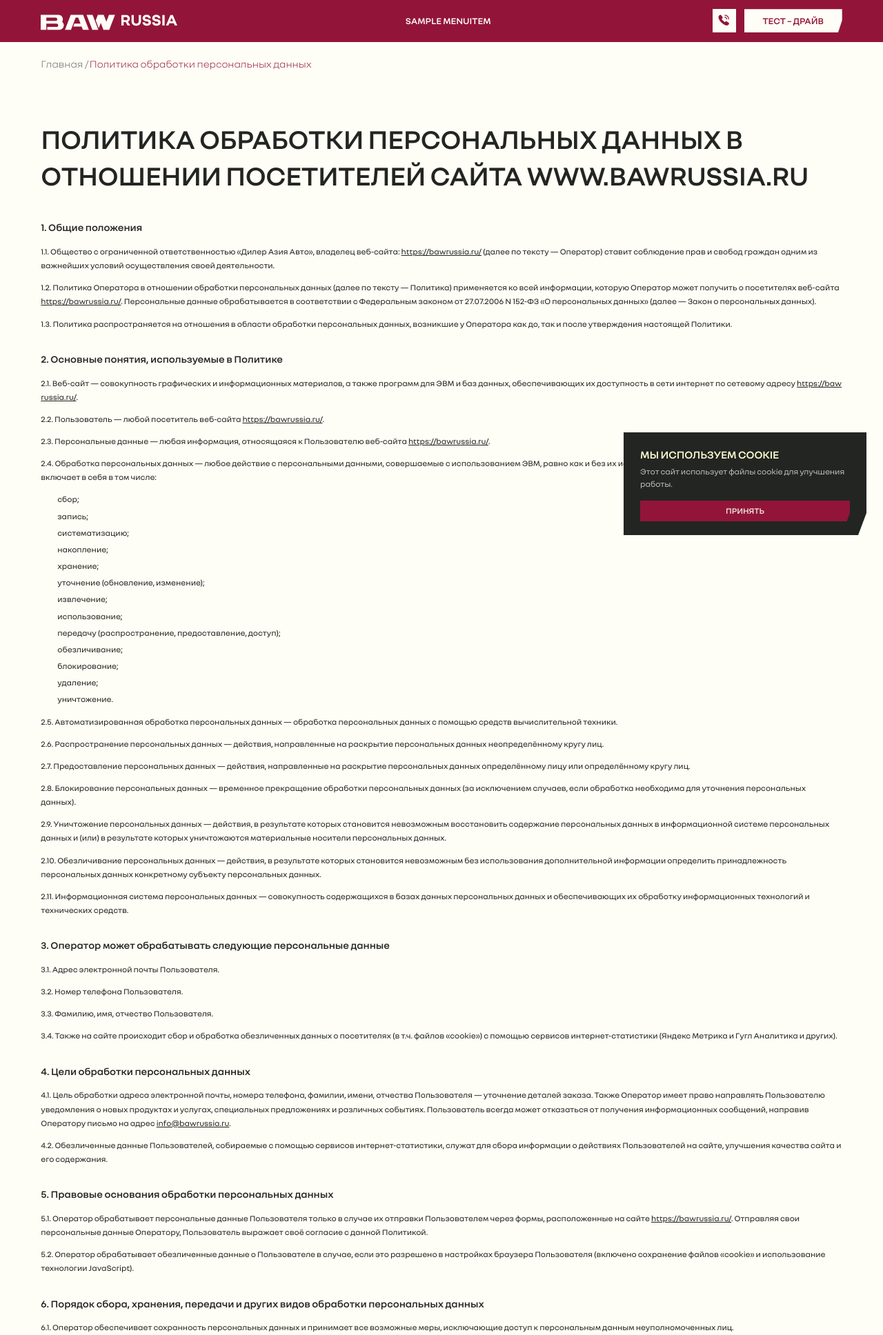
After one commit to Papalam/baw, a Django app: page /privacy-policy/ in a window 1280 px wide. The commit adds this page. Shown: the top 1936 px of the page at 69% size. Run offline with Django 5.2, Linux system fonts and the light colour scheme; tables that the repository leaves empty hold one stand-in row (values such as "Sample post"); grey boxes marked "Sample" are stand-in pictures; parts of the project's set-up code (start-up, migrations or seed data) failed here and were passed over.

Commit message:
добавлена страница с политикой обработки персональных данных

```diff
--- /dev/null
+++ b/assets/css/privacy_policy.css
@@ -0,0 +1,45 @@
+.privacy-policy {
+    padding: 40px 0 80px;
+}
+
+.privacy-policy .h1 {
+    margin-bottom: 40px;
+}
+
+.privacy-policy__section {
+    margin-bottom: 32px;
+}
+
+.privacy-policy__heading {
+    margin-bottom: 16px;
+}
+
+.privacy-policy__text p {
+    margin-bottom: 12px;
+    line-height: 1.7;
+}
+
+.privacy-policy__text p:last-child {
+    margin-bottom: 0;
+}
+
+.privacy-policy__list {
+    padding-left: 24px;
+    margin: 8px 0 12px;
+    list-style: disc;
+}
+
+.privacy-policy__list li {
+    margin-bottom: 4px;
+    line-height: 1.7;
+}
+
+.privacy-policy__link {
+    color: inherit;
+    text-decoration: underline;
+    word-break: break-all;
+}
+
+.privacy-policy__link:hover {
+    opacity: 0.7;
+}
--- /dev/null
+++ b/content/templates/content/privacy_policy.html
@@ -0,0 +1,120 @@
+{% extends 'base.html' %}
+{% load static %}
+{% load technical_features %}
+
+{% block title %}Политика обработки персональных данных{% endblock %}
+
+{% block other_css %}
+<link rel="stylesheet" href="{% static 'css/privacy_policy.css' %}">
+{% endblock %}
+
+{% block content %}
+<div class="test-main">
+    <div class="container">
+        {% breadcrumbs 'Главная' 'home' 'Политика обработки персональных данных' '' %}
+
+        <div class="privacy-policy">
+            <div class="h1">Политика обработки персональных данных в отношении посетителей сайта www.bawrussia.ru</div>
+
+            <div class="privacy-policy__content">
+
+                <div class="privacy-policy__section">
+                    <div class="privacy-policy__heading text20 semi-bold-text">1. Общие положения</div>
+                    <div class="privacy-policy__text text16">
+                        <p>1.1. Общество с ограниченной ответственностью «Дилер Азия Авто», владелец веб-сайта: <a href="{% url 'home' %}" class="privacy-policy__link">https://bawrussia.ru/</a> (далее по тексту — Оператор) ставит соблюдение прав и свобод граждан одним из важнейших условий осуществления своей деятельности.</p>
+                        <p>1.2. Политика Оператора в отношении обработки персональных данных (далее по тексту — Политика) применяется ко всей информации, которую Оператор может получить о посетителях веб-сайта <a href="{% url 'home' %}" class="privacy-policy__link">https://bawrussia.ru/</a>. Персональные данные обрабатывается в соответствии с Федеральным законом от 27.07.2006 N 152-ФЗ «О персональных данных» (далее — Закон о персональных данных).</p>
+                        <p>1.3. Политика распространяется на отношения в области обработки персональных данных, возникшие у Оператора как до, так и после утверждения настоящей Политики.</p>
+                    </div>
+                </div>
+
+                <div class="privacy-policy__section">
+                    <div class="privacy-policy__heading text20 semi-bold-text">2. Основные понятия, используемые в Политике</div>
+                    <div class="privacy-policy__text text16">
+                        <p>2.1. Веб-сайт — совокупность графических и информационных материалов, а также программ для ЭВМ и баз данных, обеспечивающих их доступность в сети интернет по сетевому адресу <a href="{% url 'home' %}" class="privacy-policy__link">https://bawrussia.ru/</a>.</p>
+                        <p>2.2. Пользователь — любой посетитель веб-сайта <a href="{% url 'home' %}" class="privacy-policy__link">https://bawrussia.ru/</a>.</p>
+                        <p>2.3. Персональные данные — любая информация, относящаяся к Пользователю веб-сайта <a href="{% url 'home' %}" class="privacy-policy__link">https://bawrussia.ru/</a>.</p>
+                        <p>2.4. Обработка персональных данных — любое действие с персональными данными, совершаемые с использованием ЭВМ, равно как и без их использования. Обработка персональных данных включает в себя в том числе:</p>
+                        <ul class="privacy-policy__list">
+                            <li>сбор;</li>
+                            <li>запись;</li>
+                            <li>систематизацию;</li>
+                            <li>накопление;</li>
+                            <li>хранение;</li>
+                            <li>уточнение (обновление, изменение);</li>
+                            <li>извлечение;</li>
+                            <li>использование;</li>
+                            <li>передачу (распространение, предоставление, доступ);</li>
+                            <li>обезличивание;</li>
+                            <li>блокирование;</li>
+                            <li>удаление;</li>
+                            <li>уничтожение.</li>
+                        </ul>
+                        <p>2.5. Автоматизированная обработка персональных данных — обработка персональных данных с помощью средств вычислительной техники.</p>
+                        <p>2.6. Распространение персональных данных — действия, направленные на раскрытие персональных данных неопределённому кругу лиц.</p>
+                        <p>2.7. Предоставление персональных данных — действия, направленные на раскрытие персональных данных определённому лицу или определённому кругу лиц.</p>
+                        <p>2.8. Блокирование персональных данных — временное прекращение обработки персональных данных (за исключением случаев, если обработка необходима для уточнения персональных данных).</p>
+                        <p>2.9. Уничтожение персональных данных — действия, в результате которых становится невозможным восстановить содержание персональных данных в информационной системе персональных данных и (или) в результате которых уничтожаются материальные носители персональных данных.</p>
+                        <p>2.10. Обезличивание персональных данных — действия, в результате которых становится невозможным без использования дополнительной информации определить принадлежность персональных данных конкретному субъекту персональных данных.</p>
+                        <p>2.11. Информационная система персональных данных — совокупность содержащихся в базах данных персональных данных и обеспечивающих их обработку информационных технологий и технических средств.</p>
+                    </div>
+                </div>
+
+                <div class="privacy-policy__section">
+                    <div class="privacy-policy__heading text20 semi-bold-text">3. Оператор может обрабатывать следующие персональные данные</div>
+                    <div class="privacy-policy__text text16">
+                        <p>3.1. Адрес электронной почты Пользователя.</p>
+                        <p>3.2. Номер телефона Пользователя.</p>
+                        <p>3.3. Фамилию, имя, отчество Пользователя.</p>
+                        <p>3.4. Также на сайте происходит сбор и обработка обезличенных данных о посетителях (в т.ч. файлов «cookie») с помощью сервисов интернет-статистики (Яндекс Метрика и Гугл Аналитика и других).</p>
+                    </div>
+                </div>
+
+                <div class="privacy-policy__section">
+                    <div class="privacy-policy__heading text20 semi-bold-text">4. Цели обработки персональных данных</div>
+                    <div class="privacy-policy__text text16">
+                        <p>4.1. Цель обработки адреса электронной почты, номера телефона, фамилии, имени, отчества Пользователя — уточнение деталей заказа. Также Оператор имеет право направлять Пользователю уведомления о новых продуктах и услугах, специальных предложениях и различных событиях. Пользователь всегда может отказаться от получения информационных сообщений, направив Оператору письмо на адрес <a href="mailto:info@bawrussia.ru" class="privacy-policy__link">info@bawrussia.ru</a>.</p>
+                        <p>4.2. Обезличенные данные Пользователей, собираемые с помощью сервисов интернет-статистики, служат для сбора информации о действиях Пользователей на сайте, улучшения качества сайта и его содержания.</p>
+                    </div>
+                </div>
+
+                <div class="privacy-policy__section">
+                    <div class="privacy-policy__heading text20 semi-bold-text">5. Правовые основания обработки персональных данных</div>
+                    <div class="privacy-policy__text text16">
+                        <p>5.1. Оператор обрабатывает персональные данные Пользователя только в случае их отправки Пользователем через формы, расположенные на сайте <a href="{% url 'home' %}" class="privacy-policy__link">https://bawrussia.ru/</a>. Отправляя свои персональные данные Оператору, Пользователь выражает своё согласие с данной Политикой.</p>
+                        <p>5.2. Оператор обрабатывает обезличенные данные о Пользователе в случае, если это разрешено в настройках браузера Пользователя (включено сохранение файлов «cookie» и использование технологии JavaScript).</p>
+                    </div>
+                </div>
+
+                <div class="privacy-policy__section">
+                    <div class="privacy-policy__heading text20 semi-bold-text">6. Порядок сбора, хранения, передачи и других видов обработки персональных данных</div>
+                    <div class="privacy-policy__text text16">
+                        <p>6.1. Оператор обеспечивает сохранность персональных данных и принимает все возможные меры, исключающие доступ к персональным данным неуполномоченных лиц.</p>
+                        <p>6.2. Персональные данные Пользователя никогда, ни при каких условиях не будут переданы третьим лицам, за исключением случаев, связанных с исполнением действующего законодательства.</p>
+                        <p>6.3. В случае выявления неточностей в персональных данных, Пользователь может актуализировать их, направив Оператору уведомление с помощью электронной почты на электронный адрес Оператора <a href="mailto:info@bawrussia.ru" class="privacy-policy__link">info@bawrussia.ru</a> с пометкой «Актуализация персональных данных».</p>
+                        <p>6.4. Срок обработки персональных данных является неограниченным. Пользователь может в любой момент отозвать своё согласие на обработку персональных данных, направив Оператору уведомление с помощью электронной почты на электронный адрес Оператора <a href="mailto:info@bawrussia.ru" class="privacy-policy__link">info@bawrussia.ru</a> с пометкой «Отзыв согласия на обработку персональных данных».</p>
+                    </div>
+                </div>
+
+                <div class="privacy-policy__section">
+                    <div class="privacy-policy__heading text20 semi-bold-text">7. Пользователь имеет право</div>
+                    <div class="privacy-policy__text text16">
+                        <p>7.1. Получать информацию, касающуюся обработки его персональных данных, за исключением случаев, предусмотренных федеральными законами. Сведения предоставляются Пользователю Оператором в доступной форме, и в них не должны содержаться персональные данные, относящиеся к другим Пользователям.</p>
+                        <p>7.2. Требовать от Оператора уточнения его персональных данных, их блокирования или уничтожения в случае, если персональные данные являются неполными, устаревшими, неточными, незаконно полученными или не являются необходимыми для заявленной цели обработки, а также принимать предусмотренные законом меры по защите своих прав.</p>
+                        <p>7.3. Дать предварительное согласие на обработку персональных данных в целях продвижения на рынке товаров, работ и услуг.</p>
+                        <p>7.4. Обжаловать в Роскомнадзоре или в судебном порядке неправомерные действия или бездействие Оператора при обработке его персональных данных.</p>
+                    </div>
+                </div>
+
+                <div class="privacy-policy__section">
+                    <div class="privacy-policy__heading text20 semi-bold-text">8. Заключительные положения</div>
+                    <div class="privacy-policy__text text16">
+                        <p>8.1. Пользователь может получить любые разъяснения по интересующим вопросам, касающимся обработки его персональных данных, обратившись к Оператору с помощью электронной почты <a href="mailto:info@bawrussia.ru" class="privacy-policy__link">info@bawrussia.ru</a>.</p>
+                        <p>8.2. В данном документе будут отражены любые изменения политики обработки персональных данных Оператором. В случае существенных изменений Пользователю может быть выслана информация на указанный им электронный адрес.</p>
+                    </div>
+                </div>
+
+            </div>
+        </div>
+    </div>
+</div>
+{% endblock %}
--- a/content/urls.py
+++ b/content/urls.py
@@ -2,7 +2,7 @@ from django.urls import path
 
 from content.views import HomePageView, OurWorld, About, NewsArticleListView, NewsArticleDetailView, BuyersView, \
     StoriesListView, ContactFormView, TestDriveView, CompletionComparisonView, SpecialOfferView, CorporateClientsView, \
-    NearestDealerView
+    NearestDealerView, PrivacyPolicyView
 
 urlpatterns = [
     path('', HomePageView.as_view(), name='home'),
@@ -18,4 +18,5 @@ urlpatterns = [
     path('offers/', SpecialOfferView.as_view(), name='offers'),
     path('corporate/', CorporateClientsView.as_view(), name='corporate'),
     path('nearest-dealer/', NearestDealerView.as_view(), name='nearest_dealer'),
+    path('privacy-policy/', PrivacyPolicyView.as_view(), name='privacy-policy'),
 ]
--- a/content/views.py
+++ b/content/views.py
@@ -413,6 +413,10 @@ class CorporateClientsView(TemplateView):
         return context
 
 
+class PrivacyPolicyView(TemplateView):
+    template_name = 'content/privacy_policy.html'
+
+
 class ContactFormView(CreateView):
     model = CallbackRequest
     form_class = ContactForm
--- a/templates/partials/footer.html
+++ b/templates/partials/footer.html
@@ -116,7 +116,7 @@
                 <div class="footer-links__item footer-links__item--c">
                     {% now "Y" %} {{ company.name.value }}
                 </div>
-                <a href="" class="footer-links__item">Политика обработки персональных данных</a>
+                <a href="{% url 'privacy-policy' %}" class="footer-links__item">Политика обработки персональных данных</a>
             </div>
         </div>
     </div>
```
